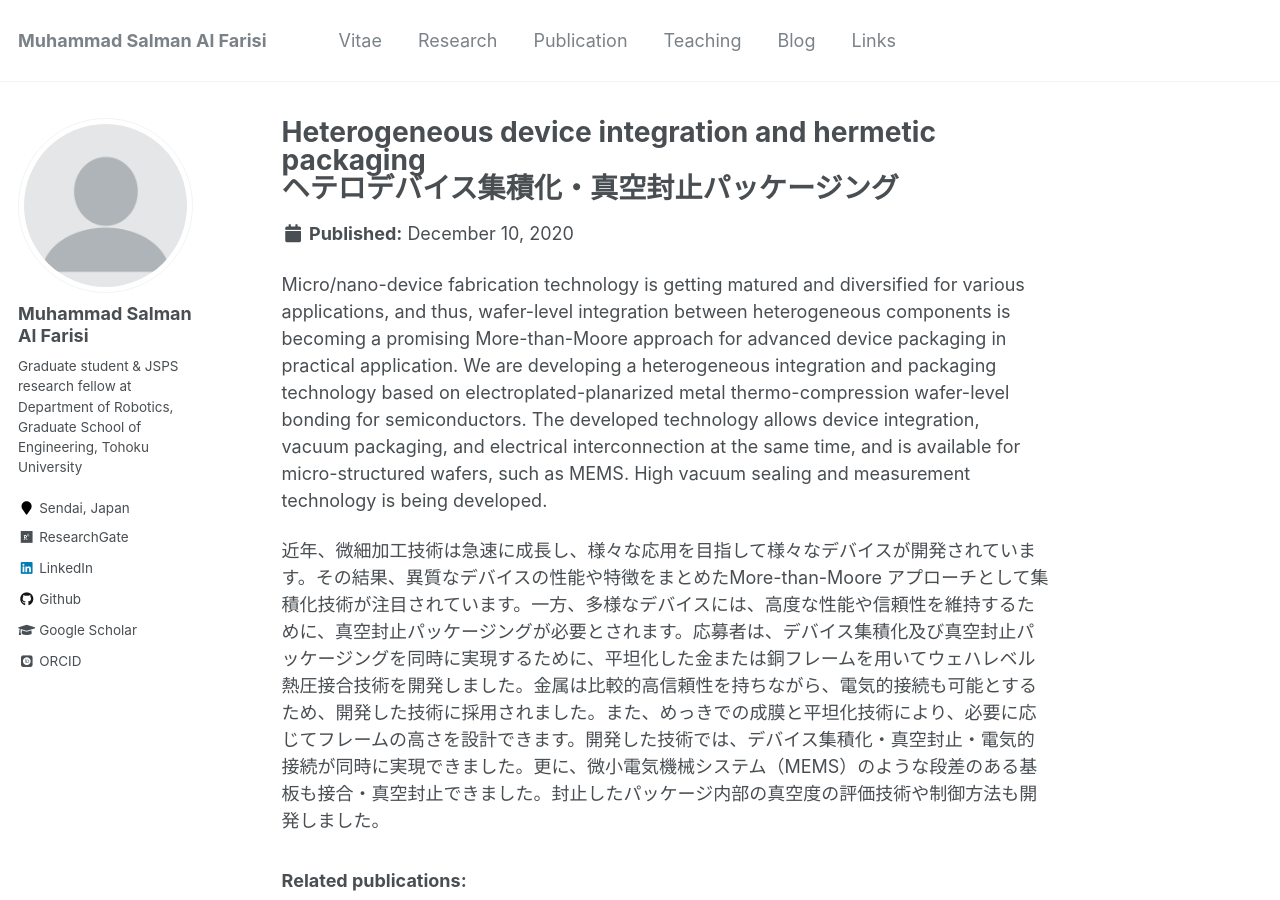
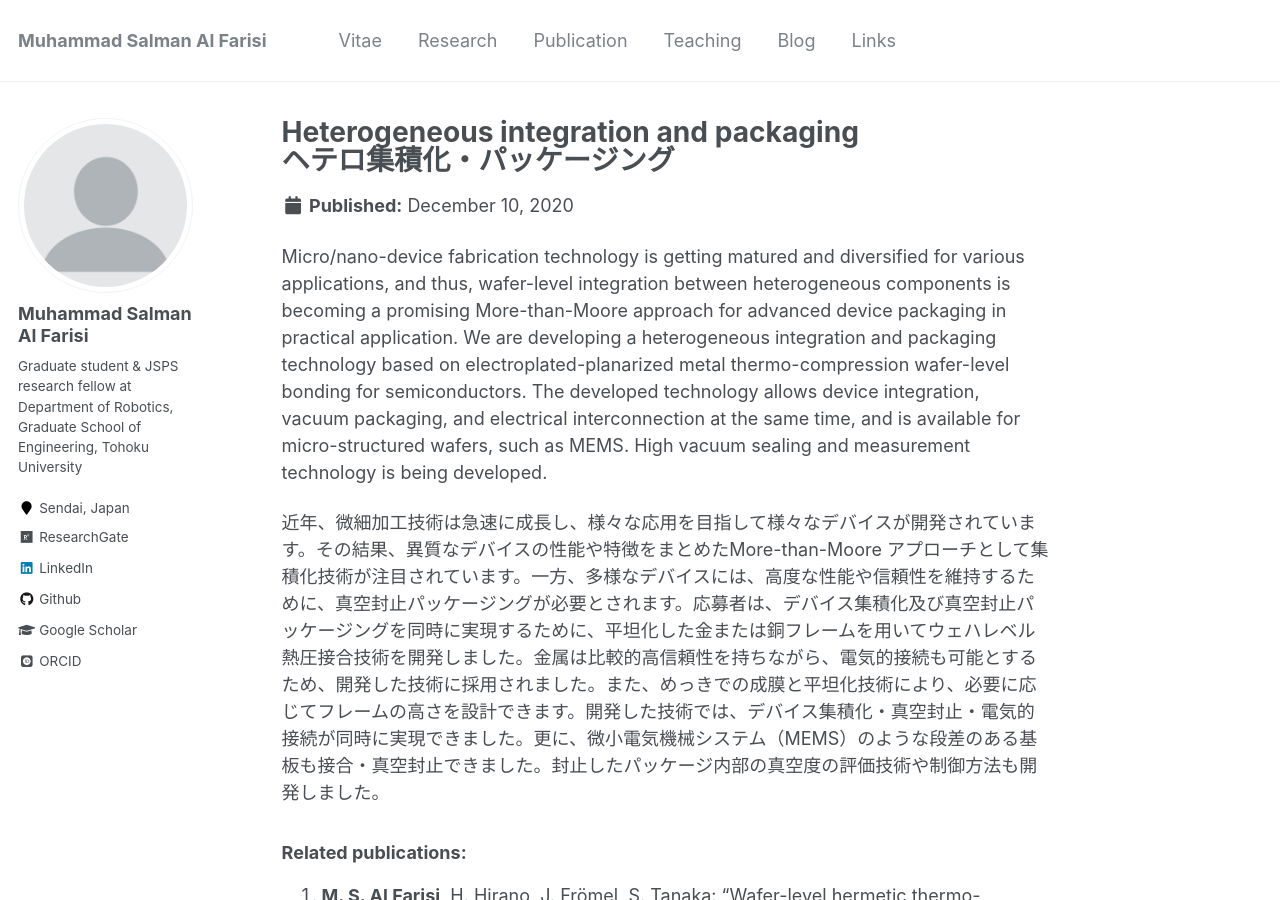
Before and after one commit to msalfarisi/msalfarisi.github.io, a Jekyll site: the page built from _study/wafer-bond.md, in a window 1280 px wide and 900 px high. Built offline with Jekyll 4.4.1, drawn with Linux system fonts in a browser that asks for light colours; some web fonts are replaced.

Commit message:
Update wafer-bond.md

```diff
--- a/_study/wafer-bond.md
+++ b/_study/wafer-bond.md
@@ -1,6 +1,6 @@
 ---
-title: "Heterogeneous device integration and hermetic packaging<br/>
-        ヘテロデバイス集積化・真空封止パッケージング "
+title: "Heterogeneous integration and packaging<br/>
+        ヘテロ集積化・パッケージング"
 excerpt: "Wafer-level hermetic bonding for heterogeneous device integration and packaging using planarized metal frames<br/>
           平坦化した金属フレームを用いてヘテロデバイス集積化・真空封止接合・パッケージング<br/>
           <img src='/images/500x300.png'>"
```
